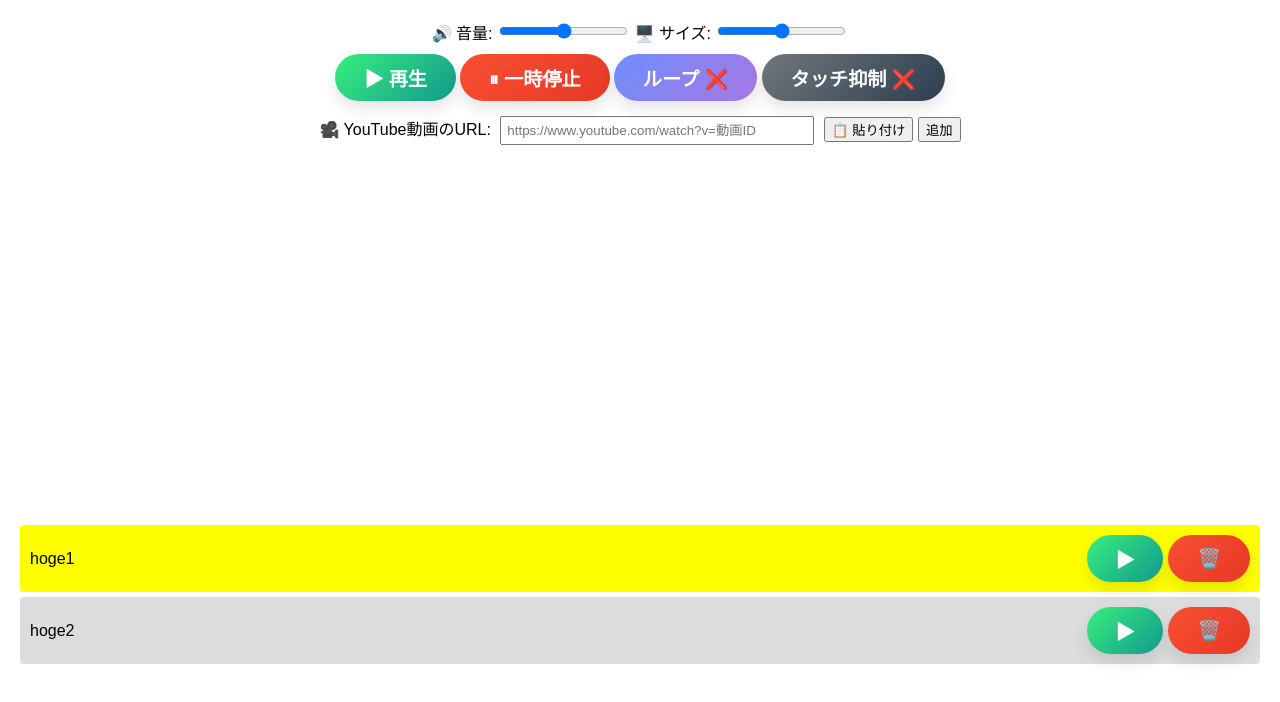
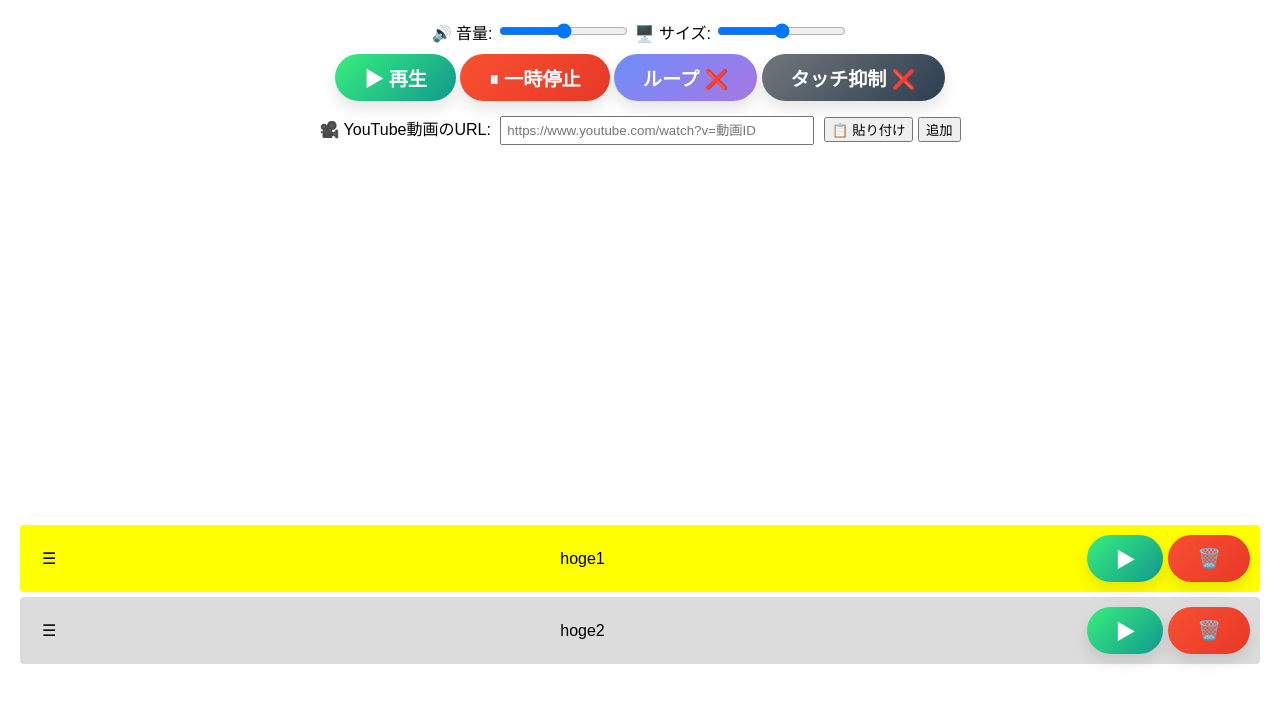
Before and after one commit to MoonInTheRain/YoutubePlayer, a plain HTML site: page index.html in a window 1280 px wide. Drawn offline with nearby package versions, Linux system fonts and the light colour scheme.

Commit message:
[update] ドラッグできる場所を限定的にするように改修

```diff
--- a/controller.js
+++ b/controller.js
@@ -161,7 +161,13 @@ function renderItems() {
     itemList.innerHTML = ""; // 一旦クリア
     items.forEach((item, index) => {
         const li = document.createElement("li");
-        li.textContent = item.title;
+
+        const dragHandle = document.createElement("span");
+        dragHandle.className = "drag-handle";
+        dragHandle.textContent = "☰";
+
+        const title = document.createElement("span");
+        title.textContent = item.title;
 
         const nowPlaying = playingIndex == index;
 
@@ -195,6 +201,8 @@ function renderItems() {
         buttonGroup.appendChild(delBtn);
 
         li.style.background = nowPlaying ? "yellow": "#dcdcdc";
+        li.appendChild(dragHandle);
+        li.appendChild(title);
         li.appendChild(buttonGroup);
         itemList.appendChild(li);
     });
@@ -232,6 +240,7 @@ function loadItems() {
 
 new Sortable(itemList, {
     animation: 150,
+    handle: ".drag-handle", // ← これが重要！
     onEnd: function (evt) {
         const oldIndex = evt.oldIndex;
         const newIndex = evt.newIndex;
--- a/style.css
+++ b/style.css
@@ -90,10 +90,17 @@ li {
     justify-content: space-between;
     align-items: center;
     border-radius: 4px;
-    cursor: grab;
+    cursor: default;
 }
 
 .button-group {
   display: flex;
   gap: 5px; /* ボタン間の余白 */
 }
+
+.drag-handle {
+    cursor: grab;
+    padding: 8px 12px;        /* タッチ範囲 */
+    margin-right: 10px;
+    user-select: none;
+}
```
